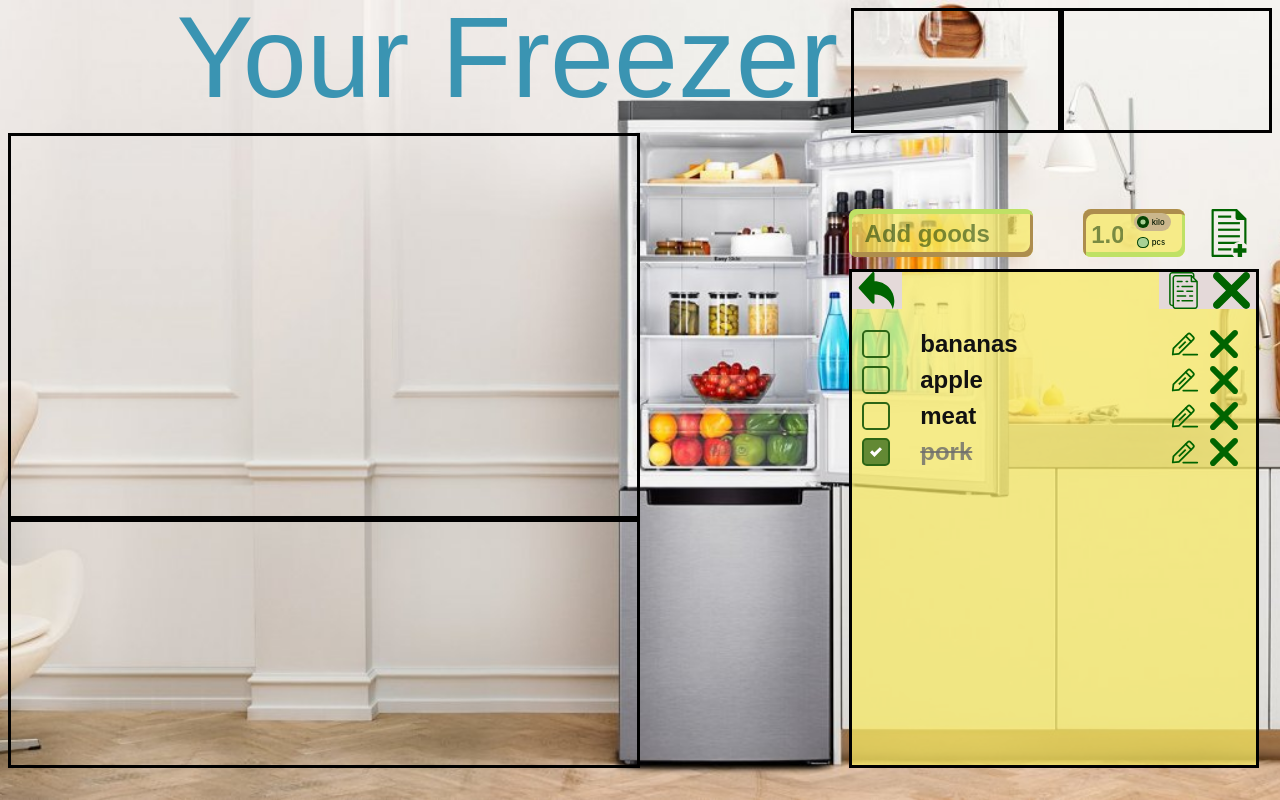
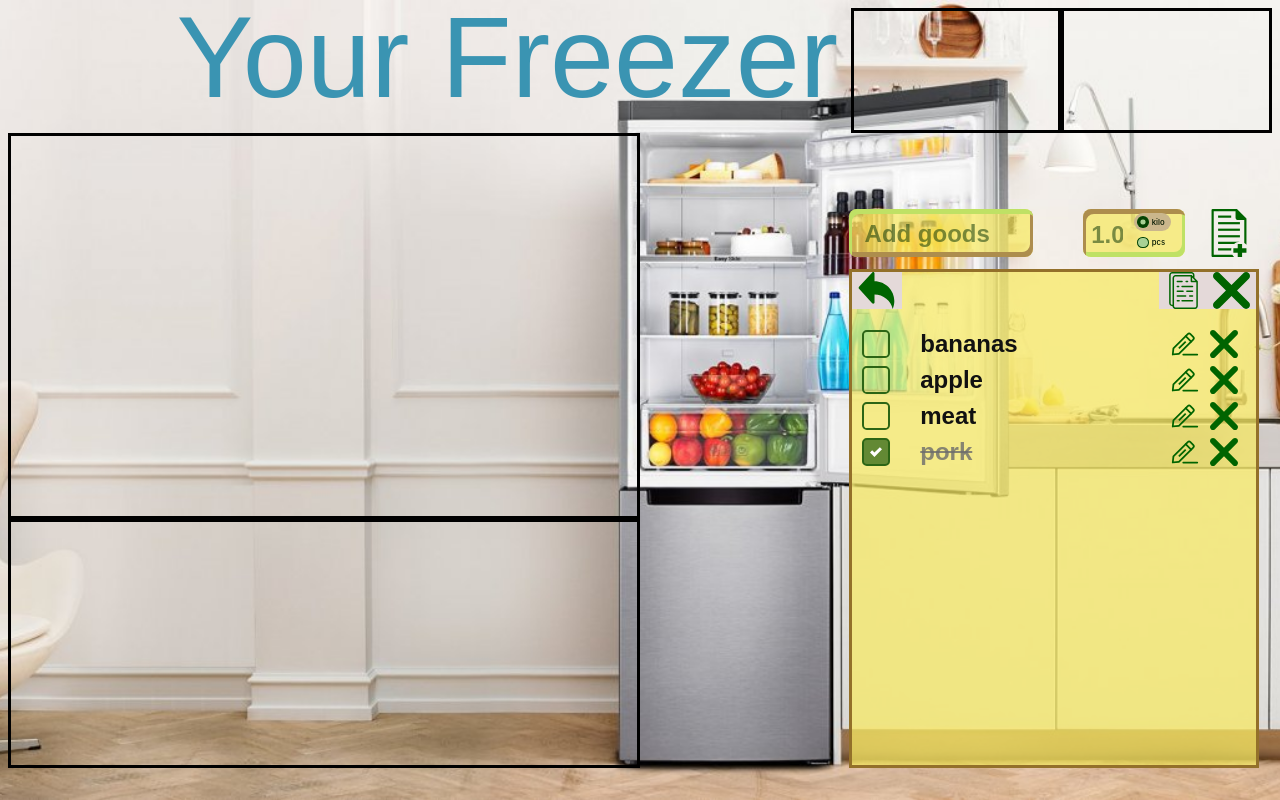
Before and after one commit to nekrasowa/YourFreezer, a React (Create React App) app in the folder front/: page / in a window 1280 px wide. Built offline with nearby package versions, Linux system fonts and the light colour scheme.

Commit message:
added ability to copy list of goods

```diff
--- a/front/package.json
+++ b/front/package.json
@@ -7,6 +7,7 @@
     "@testing-library/react": "^13.2.0",
     "@testing-library/user-event": "^13.5.0",
     "react": "^18.1.0",
+    "react-copy-to-clipboard": "^5.1.0",
     "react-dom": "^18.1.0",
     "react-scripts": "5.0.1",
     "sass": "^1.52.2",
--- a/front/src/goodsList/goodsListBox/GoodsListBox.module.css
+++ b/front/src/goodsList/goodsListBox/GoodsListBox.module.css
@@ -1,5 +1,5 @@
 .GoodsListBox {
-  border: 3px solid black;
+  border: 3px solid #93702a;
   grid-area: GoodsListBox;
   margin: 0% 2% 0% 33%;
 
--- a/front/src/goodsList/goodsListBox/GoodsListBtns/Copy.js
+++ b/front/src/goodsList/goodsListBox/GoodsListBtns/Copy.js
@@ -1,10 +1,27 @@
 import React from 'react'
-import styles from './GoodsListBtns.module.css'
+import styles from './GoodsListBtns.module.scss'
+import {CopyToClipboard} from 'react-copy-to-clipboard'
 
-function Copy() {
+function Copy(props) {
+  const clickHandler = () => {
+    const action = {
+      type: 'COPY'
+    }
+    props.dispatch(action)
+  }
+
   return (
     <div className={`${styles.Copy}`}>
-      <button type='button' id={`${styles.CopyBtn}`}></button>
+      <CopyToClipboard
+        text={props.copyText}
+        onCopy={() => {console.log('is copied')}}>
+        <button
+          type='button'
+          id={`${styles.CopyBtn}`}
+          onClick={clickHandler}
+          />
+      </CopyToClipboard>
+
     </div>
     )
 }
--- a/front/src/goodsList/goodsListBox/GoodsListBtns/Delete.js
+++ b/front/src/goodsList/goodsListBox/GoodsListBtns/Delete.js
@@ -1,5 +1,5 @@
 import React from 'react'
-import styles from './GoodsListBtns.module.css'
+import styles from './GoodsListBtns.module.scss'
 
 function Delete(props) {
   const clickHandler = () => {
--- a/front/src/goodsList/goodsListBox/GoodsListBtns/GoodsListBtns.js
+++ b/front/src/goodsList/goodsListBox/GoodsListBtns/GoodsListBtns.js
@@ -1,15 +1,17 @@
 import React from 'react'
-import styles from './GoodsListBtns.module.css'
+import styles from './GoodsListBtns.module.scss'
 import Insert from "./Insert"
 import Copy from "./Copy"
 import Delete from "./Delete"
 
 
 function GoodsListBtns(props) {
+
   return (
       <div className={`${styles.GoodsListBtns}`}>
         <Insert />
         <Copy
+          copyText={props.copyText}
           dispatch={props.dispatch}
         />
         <Delete
--- a/front/src/goodsList/goodsListBox/GoodsListBtns/GoodsListBtns.module.css
+++ b/front/src/goodsList/goodsListBox/GoodsListBtns/GoodsListBtns.module.scss
@@ -24,7 +24,12 @@
   border: none;
   max-width: 50px;
 
+  &:active {
+    background-color: rgb(247 236 129);
+    height: 100%;
+  }
 }
+
 #InsertBtn {
   background-image: url('./icons/insert.svg');
   width: 30%;
@@ -38,8 +43,10 @@
   background-image: url('./icons/delete.svg');
   width: 100%;
 }
+
 .Copy {
   flex-grow: 1;
+
 }
 
 .Delete {
--- a/front/src/goodsList/goodsListBox/GoodsListBtns/Insert.js
+++ b/front/src/goodsList/goodsListBox/GoodsListBtns/Insert.js
@@ -1,5 +1,5 @@
 import React from 'react'
-import styles from './GoodsListBtns.module.css'
+import styles from './GoodsListBtns.module.scss'
 
 function Insert() {
   return (
--- a/front/src/goodsList/goodsListBox/goodsListBox.js
+++ b/front/src/goodsList/goodsListBox/goodsListBox.js
@@ -5,10 +5,13 @@ import GoodsListElements from "./GoodsListElem/GoodsListElements"
 
 
 function GoodsListBox(props) {
+  const state = props.store.getState()
+  const copyText = state.copyText
   return (
     <>
       <div className={`${styles.GoodsListBox}`}>
         <GoodsListBtns
+          copyText={copyText}
           dispatch={props.dispatch}
         />
         <GoodsListElements
--- a/front/src/store.js
+++ b/front/src/store.js
@@ -8,7 +8,7 @@ export const store = {
       {id: 3, text: 'meat', isChecked: false, wasClickedEdit: true, inputText: ''},
       {id: 4, text: 'pork', isChecked: true, wasClickedEdit: true, inputText: ''},
     ],
-
+    copyText: '',
   },
   _findGoodById(parantsId, opts = {}) {
     const {
@@ -35,6 +35,14 @@ export const store = {
 
   getState() {
     return this._state
+  },
+
+  getList() {
+    const state = this.getState()
+    const array = state.goods.map((g) => {
+      return g.text
+    })
+    return array.join(',\n')
   },
 
   dispatch(action) {
@@ -78,6 +86,10 @@ export const store = {
       array.goods.length = 0
       rerenderEntireTree(store)
     }
+    if (action.type === 'COPY') {
+      this._state.copyText = this.getList()
+      rerenderEntireTree(store)
+    }
     if (!action.type) {
       throw new Error('ERR_ACTION_TYPE_IS_NOT_DEFINED')
     }
```
Also changed, not shown: 1 other file (tests, documents, lock files or other folders).
